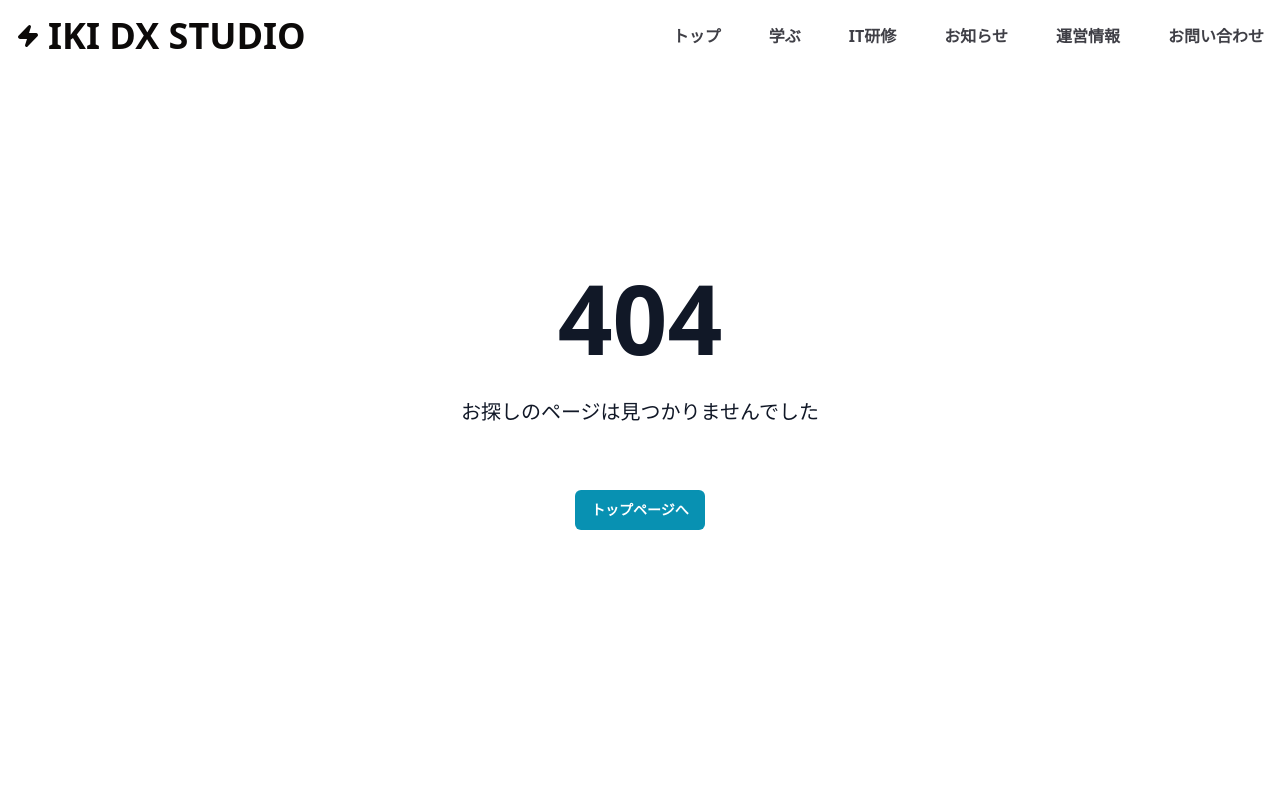
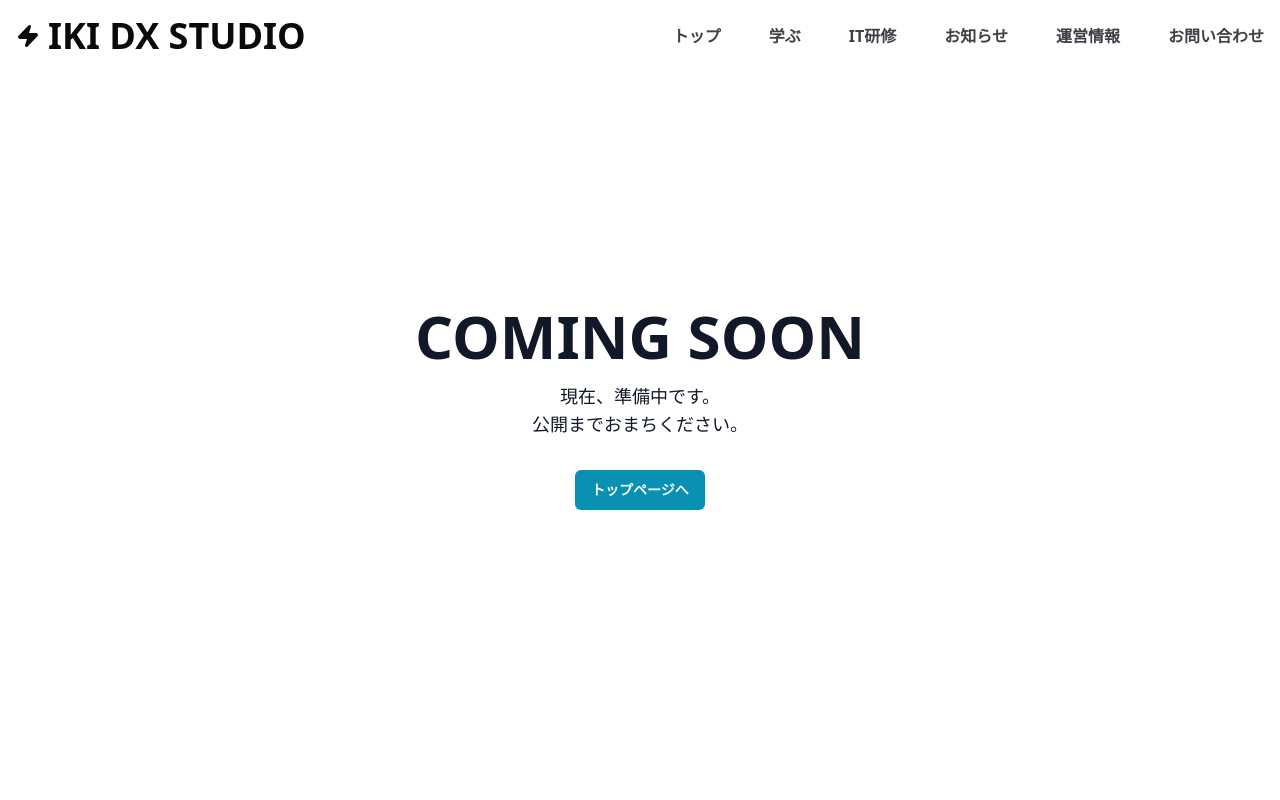
Before and after one commit to nsho1010/ikidxstudio-homepage, a Next.js app: page /coming-soon in a window 1280 px wide. Before the commit this address had no page. Shown: the top 800 px of the page. Built offline with nearby package versions, Linux system fonts and the light colour scheme.

Commit message:
レイアウト修正

```diff
--- /dev/null
+++ b/src/app/coming-soon/page.tsx
@@ -0,0 +1,42 @@
+"use client";
+
+import { Button } from "@/components/ui/button";
+import Link from "next/link";
+import React from "react";
+import { motion } from "framer-motion";
+
+const ComingSoon = () => {
+  return (
+    <div className="flex flex-col items-center justify-center gap-4 lg:gap-8 p-8 h-screen text-gray-900">
+      <motion.div
+        initial={{ opacity: 0 }}
+        animate={{ opacity: 1 }}
+        transition={{ duration: 0.6, delay: 0.3 }}
+      >
+        <h2 className="lg:text-6xl md:text-5xl sm:text-4xl text-4xl font-bold m-4">
+          COMING SOON
+        </h2>
+        <p className="lg:text-lg md:text-base font-medium text-center">
+          現在、準備中です。
+          <br />
+          公開までおまちください。
+        </p>
+        <div className="flex justify-center ">
+          <Link
+            href="/"
+            className="mt-4 text-xl text-blue-600 hover:underline "
+          >
+            <Button
+              className="font-bold mt-4 bg-cyan-600 text-white hover:bg-cyan-600 transition duration-300 ease-in-out transform hover:-translate-y-1 hover:scale-105 hover:shadow-lg"
+              type="submit"
+            >
+              トップページへ
+            </Button>
+          </Link>
+        </div>
+      </motion.div>
+    </div>
+  );
+};
+
+export default ComingSoon;
--- a/src/app/not-found.tsx
+++ b/src/app/not-found.tsx
@@ -3,10 +3,16 @@
 import { Button } from "@/components/ui/button";
 import Link from "next/link";
 import React from "react";
+import { motion } from "framer-motion";
 
 const NotFound = () => {
   return (
-    <div className="flex flex-col items-center justify-center gap-4 lg:gap-8 p-8 h-screen text-gray-900">
+    <motion.div
+      className="flex flex-col items-center justify-center gap-4 lg:gap-8 p-8 h-screen text-gray-900"
+      initial={{ opacity: 0 }}
+      animate={{ opacity: 1 }}
+      transition={{ duration: 0.6, delay: 0.3 }}
+    >
       <h2 className="lg:text-8xl md:text-7xl sm:text-5xl text-4xl font-bold">
         404
       </h2>
@@ -23,7 +29,7 @@ const NotFound = () => {
           </Button>
         </Link>
       </div>
-    </div>
+    </motion.div>
   );
 };
 
--- a/src/components/Header.tsx
+++ b/src/components/Header.tsx
@@ -85,14 +85,10 @@ const Header = () => {
             </Link>
           )}
 
-          <Link
-            href="https://iki-programming-juku.notion.site/613d13e8d5a94e59a498aaedf5e44692?pvs=4"
-            target="_brank"
-            className="hover:underline"
-          >
+          <Link href="/coming-soon" target="" className="hover:underline">
             学ぶ
           </Link>
-          <Link href="/" target="_brank" className="hover:underline">
+          <Link href="/coming-soon" target="" className="hover:underline">
             IT研修
           </Link>
           {pathname == "/" ? (
@@ -198,15 +194,16 @@ const Header = () => {
                         <p className="">トップ</p>
                       </Link>
                       <Link
-                        href="https://iki-programming-juku.notion.site/613d13e8d5a94e59a498aaedf5e44692?pvs=4"
-                        target="_brank"
+                        href="/coming-soon"
+                        target=""
                         className="link link-hover block text-base font-semibold text-slate-50 border-b-1 pb-2"
                         onClick={() => startAnimation()}
                       >
                         <p className="">学ぶ</p>
                       </Link>
                       <Link
-                        href="/"
+                        href="/coming-soon"
+                        target=""
                         className="link link-hover block text-base font-semibold text-slate-50 border-b-1 pb-2"
                         onClick={() => startAnimation()}
                       >
--- a/src/components/Hero.tsx
+++ b/src/components/Hero.tsx
@@ -29,7 +29,7 @@ const Hero = () => {
       className="flex flex-col-reverse lg:flex-row items-center justify-center sm:gap-4 md:gap-12 lg:gap-24 pt-16 lg:pt-32 lg:px-20"
       initial={{ opacity: 0 }}
       animate={{ opacity: 1 }}
-      transition={{ duration: 0.1, delay: 0 }}
+      transition={{ duration: 0.6, delay: 0.3 }}
     >
       <div className="flex flex-col gap-4 lg:gap-8 items-center justify-center text-center lg:text-left lg:items-start p-8 md:p-0">
         <h1 className="font-extrabold text-4xl md:text-5xl lg:text-6xl tracking-tight text-balance md:-mb-4">
@@ -59,9 +59,9 @@ const Hero = () => {
         </Scroll>
       </div>
       <motion.div
-        initial={{ opacity: 0, x: -100 }}
-        animate={{ opacity: 1, x: 0 }}
-        transition={{ duration: 1 }}
+        initial={{ opacity: 0 }}
+        animate={{ opacity: 1 }}
+        transition={{ duration: 0.6, delay: 0.3 }}
         className="w-full"
       >
         <Image
```
